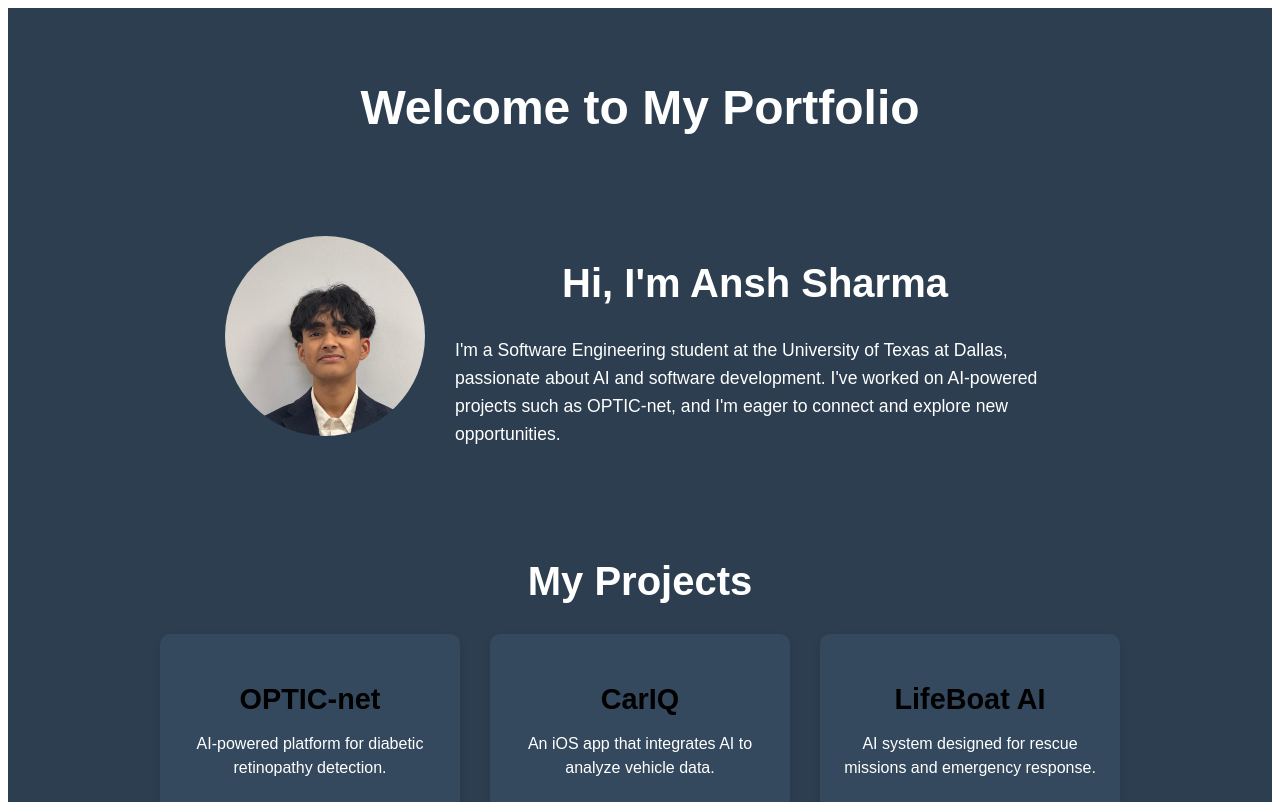
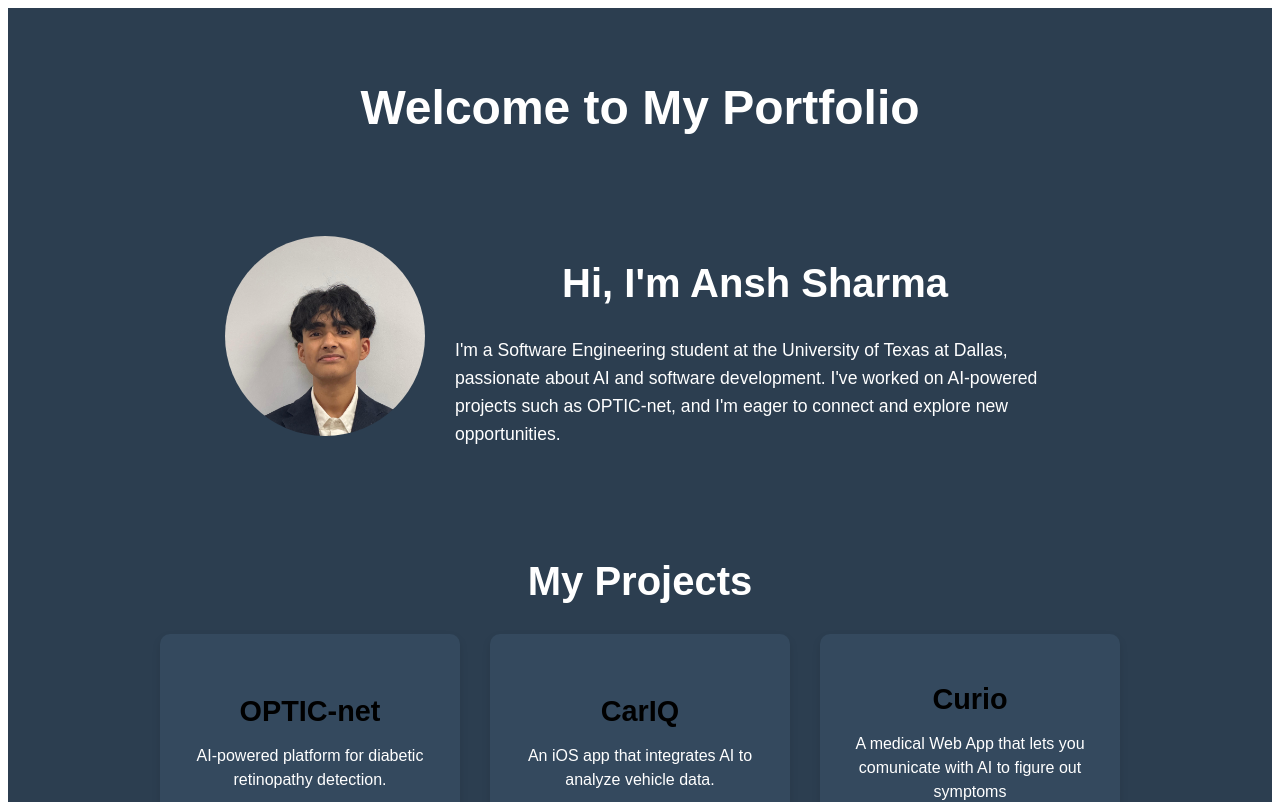
Before and after one commit to AnshSharma100/-Anshportfolio.github.io, a React (Create React App) app in the folder ansh-portfolio/: page / in a window 1280 px wide. Shown: the top 802 px of the page. Built offline with nearby package versions, Linux system fonts and the light colour scheme.

Commit message:
Adding curio

```diff
--- a/ansh-portfolio/src/components/Projects.jsx
+++ b/ansh-portfolio/src/components/Projects.jsx
@@ -15,10 +15,10 @@ const projectsData = [
     githubUrl: 'https://github.com/diyabhtt/CarIQ',
   },
   {
-    title: 'LifeBoat AI',
-    description: 'AI system designed for rescue missions and emergency response.',
-    videoUrl: '', // No video provided yet
-    githubUrl: 'https://github.com/YOUR_GITHUB/LifeBoatAI',
+    title: 'Curio',
+    description: 'A medical Web App that lets you comunicate with AI to figure out symptoms',
+    videoUrl: process.env.PUBLIC_URL + '/CurioVideo.mp4',
+    githubUrl: 'https://github.com/AnshSharma100/Curio',
   },
 ];
 
```
Also changed, not shown: ansh-portfolio/src/components/ContactForm.jsx (line endings or trailing spaces), 2 other files (tests, documents, lock files or other folders).
